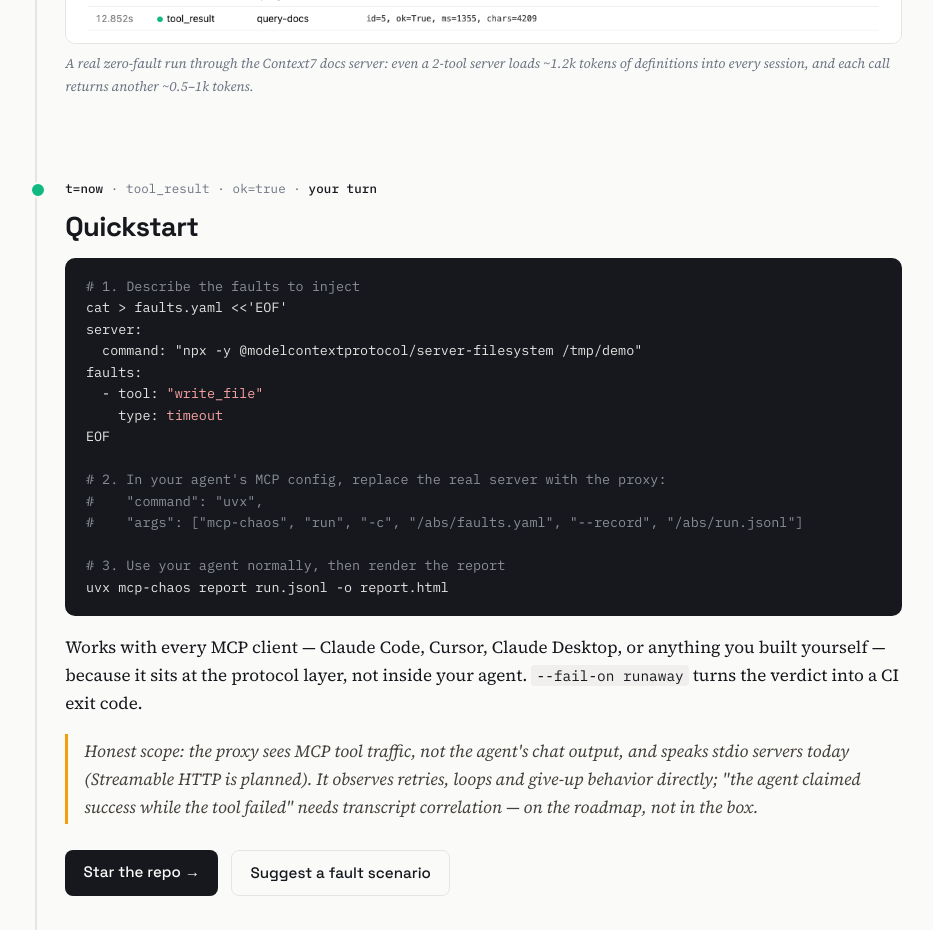
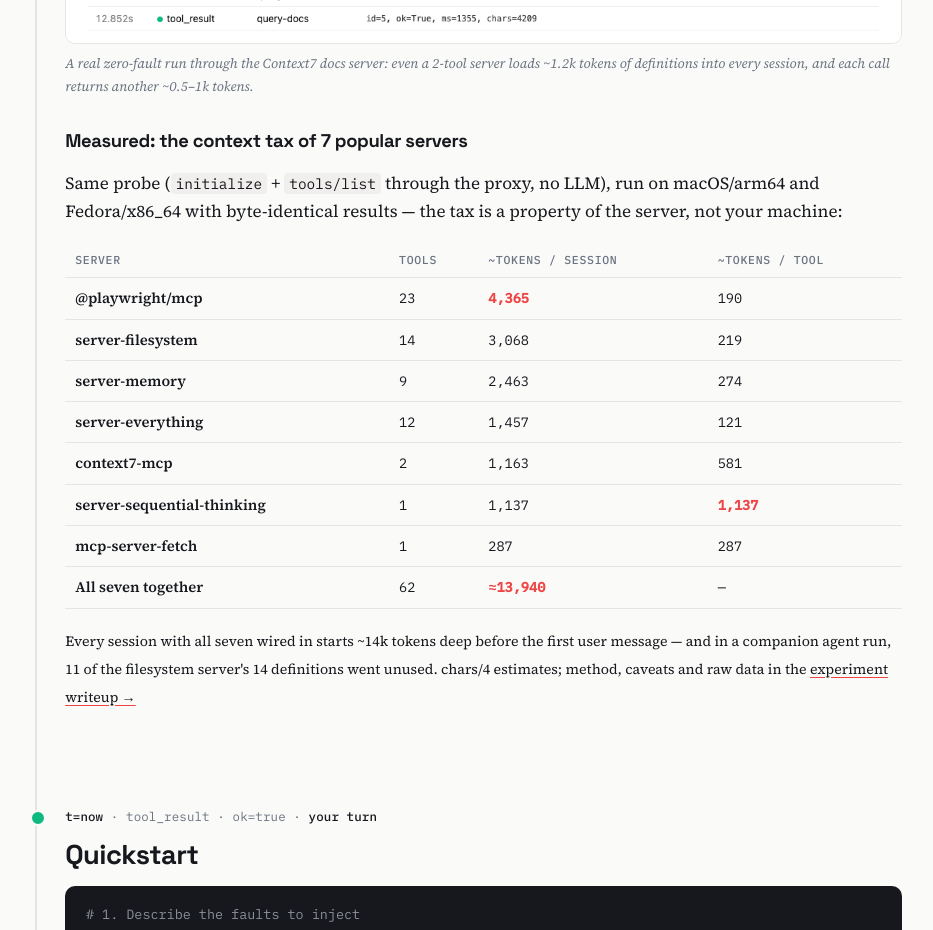
Before and after one commit to SmartAI/mcp-chaos, a plain HTML site: page index.html in a window 1280 px wide. Shown: the part 4280-5210 px from the top of the page, without its empty margins (174-1107 px from the left). Drawn offline with Linux system fonts and the light colour scheme.

Commit message:
Profile section: add measured context-tax table for 7 popular servers

```diff
--- a/index.html
+++ b/index.html
@@ -235,6 +235,27 @@
       server loads ~1.2k tokens of definitions into every session, and each call returns
       another ~0.5–1k tokens.</figcaption>
     </figure>
+    <h2 style="font-size:1.15rem; margin-top:2rem;">Measured: the context tax of 7 popular servers</h2>
+    <p>Same probe (<code>initialize</code> + <code>tools/list</code> through the proxy, no LLM),
+    run on macOS/arm64 and Fedora/x86_64 with byte-identical results — the tax is a property
+    of the server, not your machine:</p>
+    <table>
+      <thead><tr><th>Server</th><th>Tools</th><th>~Tokens / session</th><th>~Tokens / tool</th></tr></thead>
+      <tbody>
+        <tr><td>@playwright/mcp</td><td class="num">23</td><td class="num bad">4,365</td><td class="num">190</td></tr>
+        <tr><td>server-filesystem</td><td class="num">14</td><td class="num">3,068</td><td class="num">219</td></tr>
+        <tr><td>server-memory</td><td class="num">9</td><td class="num">2,463</td><td class="num">274</td></tr>
+        <tr><td>server-everything</td><td class="num">12</td><td class="num">1,457</td><td class="num">121</td></tr>
+        <tr><td>context7-mcp</td><td class="num">2</td><td class="num">1,163</td><td class="num">581</td></tr>
+        <tr><td>server-sequential-thinking</td><td class="num">1</td><td class="num">1,137</td><td class="num bad">1,137</td></tr>
+        <tr><td>mcp-server-fetch</td><td class="num">1</td><td class="num">287</td><td class="num">287</td></tr>
+        <tr><td><b>All seven together</b></td><td class="num">62</td><td class="num bad">≈13,940</td><td class="num">—</td></tr>
+      </tbody>
+    </table>
+    <p><small>Every session with all seven wired in starts ~14k tokens deep before the first
+    user message — and in a companion agent run, 11 of the filesystem server's 14 definitions
+    went unused. chars/4 estimates; method, caveats and raw data in the
+    <a href="https://github.com/SmartAI/mcp-chaos/blob/main/docs/experiments/2026-07-03-context-tax.md">experiment writeup →</a></small></p>
   </section>
 
   <section class="event" style="--dot: var(--result)">
```
